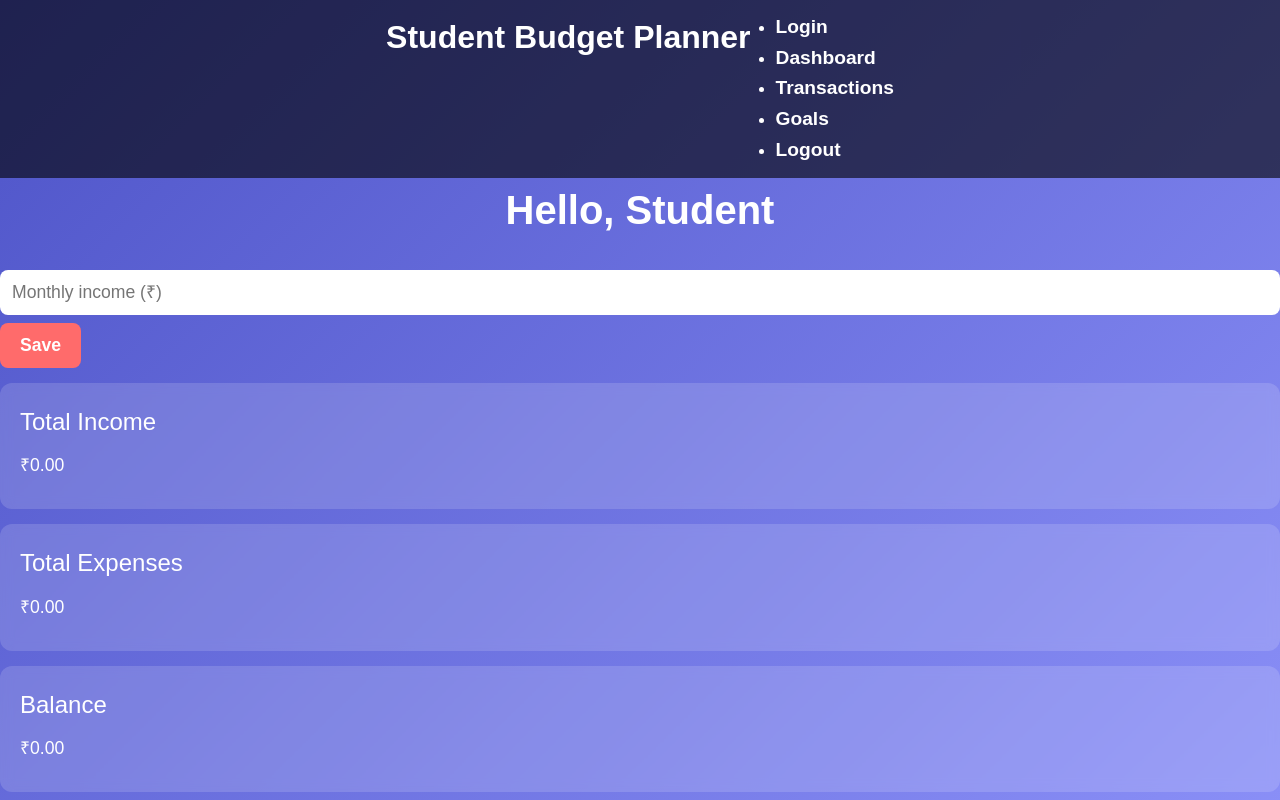
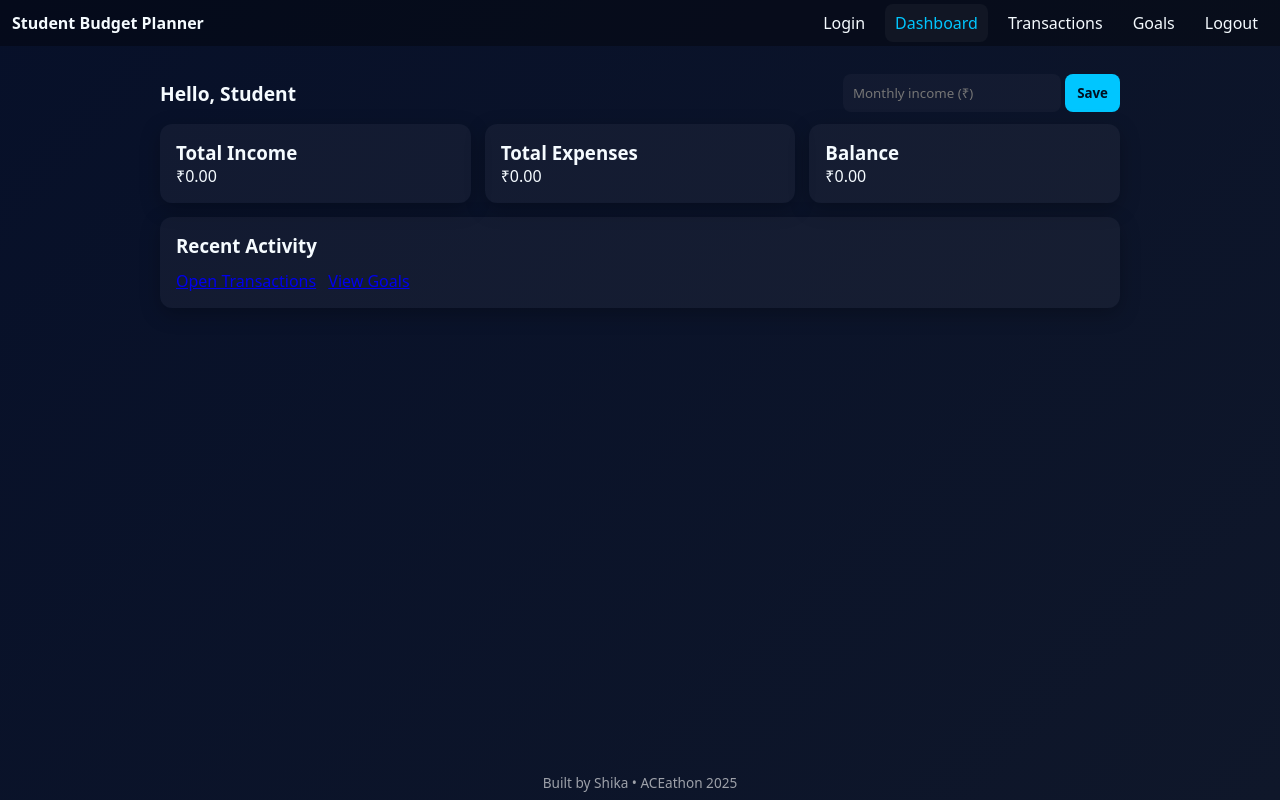
Before and after one commit to ACEathon-2025/Team-31, a plain HTML site: page dashboard.html in a window 1280 px wide. Shown: the top 800 px of the page. Drawn offline with Linux system fonts and the light colour scheme; a script that the page names is missing.

Commit message:
Update style.css

```diff
--- a/style.css
+++ b/style.css
@@ -1,137 +1,98 @@
-/* === Global Reset === */
-* {
-  margin: 0;
-  padding: 0;
-  box-sizing: border-box;
+/* style.css - very simple, pleasant styling for the whole site */
+
+:root{
+  --bg1: #071029;
+  --bg2: #0f172a;
+  --accent: #00c6ff;
+  --card: rgba(255,255,255,0.04);
+  --glass: rgba(255,255,255,0.03);
+  --text: #f5fbff;
+  --muted: #cfeefe;
+  --radius: 12px;
+  --maxw: 960px;
 }
 
-/* === Body === */
-body {
-  font-family: 'Montserrat', sans-serif;
-  font-size: 18px;         /* Larger base font */
-  line-height: 1.6;
-  background: linear-gradient(135deg, #4e54c8, #8f94fb); /* Gradient background */
-  color: #fff;
-  min-height: 100vh;
-  display: flex;
-  flex-direction: column;
+/* reset */
+*{box-sizing:border-box;margin:0;padding:0;font-family: 'Montserrat', system-ui, Arial;}
+
+/* page background */
+body{
+  min-height:100vh;
+  background: linear-gradient(135deg,var(--bg1),var(--bg2));
+  color:var(--text);
+  display:flex;
+  flex-direction:column;
+  align-items:center;
+  padding-bottom:80px;
 }
 
-/* === Headings === */
-h1 {
-  font-size: 2.5rem;   /* ~40px */
-  font-weight: 700;
-  text-align: center;
-  margin-bottom: 20px;
+/* nav */
+nav{
+  width:100%;
+  background: rgba(0,0,0,0.35);
+  padding:12px;
+  display:flex;
+  justify-content:space-between;
+  align-items:center;
+  gap:12px;
+  position:sticky;
+  top:0;
+  z-index:10;
+}
+nav h2{font-size:1rem;}
+nav ul{list-style:none;display:flex;gap:10px;}
+nav a{color:var(--text);text-decoration:none;padding:8px 10px;border-radius:8px;}
+nav a.active, nav a:hover{background:var(--card);color:var(--accent);}
+
+/* main container */
+.container{
+  width:92%;
+  max-width:var(--maxw);
+  margin-top:28px;
 }
 
-h2 {
-  font-size: 2rem;     /* ~32px */
-  font-weight: 600;
-  margin-bottom: 15px;
+/* card */
+.card{
+  background:var(--card);
+  padding:16px;
+  border-radius:var(--radius);
+  box-shadow: 0 6px 20px rgba(0,0,0,0.25);
 }
 
-h3 {
-  font-size: 1.5rem;   /* ~24px */
-  font-weight: 500;
-  margin-bottom: 10px;
+/* grid */
+.grid{
+  display:grid;
+  grid-template-columns:repeat(auto-fit,minmax(220px,1fr));
+  gap:14px;
 }
 
-/* === Paragraphs and Labels === */
-p, label {
-  font-size: 1.1rem;
-  margin-bottom: 10px;
+/* text helpers */
+.small{font-size:0.9rem;color:var(--muted);}
+
+/* inputs & buttons */
+input[type="text"], input[type="number"], select{
+  padding:10px;border-radius:8px;border:none;background:var(--glass);color:var(--text);
+  min-width:140px;
 }
+button{
+  background:var(--accent);border:none;padding:10px 12px;border-radius:8px;color:#012;
+  cursor:pointer;font-weight:700;
+}
+button.secondary{background:transparent;border:1px solid rgba(255,255,255,0.06);color:var(--text);}
 
-/* === Forms === */
-input, select, textarea {
-  font-size: 1.1rem;
-  padding: 12px;
-  border-radius: 8px;
-  border: none;
-  margin: 8px 0;
-  width: 100%;
+/* list */
+.list{margin-top:12px;}
+.list li{display:flex;justify-content:space-between;padding:10px;border-radius:8px;background:rgba(255,255,255,0.02);margin-bottom:8px;align-items:center;}
+
+/* page headings */
+.page-head{display:flex;justify-content:space-between;align-items:center;margin-bottom:12px;}
+.page-head h1{font-size:1.2rem;}
+
+/* login-specific */
+.login-box{max-width:420px;margin:60px auto;padding:22px;border-radius:14px;text-align:center;}
+
+/* footer */
+footer{position:fixed;bottom:8px;left:0;width:100%;text-align:center;color:rgba(255,255,255,0.6);font-size:0.85rem;}
+@media (max-width:520px){
+  .page-head{flex-direction:column;gap:10px;align-items:flex-start;}
 }
-
-button {
-  font-size: 1.1rem;
-  font-weight: bold;
-  padding: 12px 20px;
-  background: #ff6b6b;
-  color: #fff;
-  border: none;
-  border-radius: 8px;
-  cursor: pointer;
-  transition: transform 0.2s, background 0.3s;
-}
-
-button:hover {
-  background: #ff4757;
-  transform: scale(1.05);
-}
-
-/* === Navigation Bar === */
-nav {
-  background: rgba(0, 0, 0, 0.6);
-  padding: 12px 20px;
-  display: flex;
-  justify-content: center;
-  gap: 25px;
-  position: sticky;
-  top: 0;
-}
-
-nav a {
-  font-size: 1.2rem;
-  font-weight: 600;
-  color: #fff;
-  text-decoration: none;
-  transition: color 0.3s, transform 0.2s;
-}
-
-nav a:hover {
-  color: #ffeb3b;
-  transform: scale(1.1);
-}
-
-/* === Cards (Dashboard, Goals, Savings) === */
-.card {
-  background: rgba(255, 255, 255, 0.15);
-  border-radius: 12px;
-  padding: 20px;
-  margin: 15px 0;
-  backdrop-filter: blur(6px);
-  transition: transform 0.2s;
-}
-
-.card:hover {
-  transform: translateY(-5px);
-}
-
-/* === Achievements / Leaderboard === */
-.achievement, .leaderboard-entry {
-  padding: 15px;
-  border-radius: 10px;
-  background: rgba(0,0,0,0.4);
-  margin-bottom: 12px;
-  font-size: 1.1rem;
-}
-
-/* === Footer === */
-footer {
-  text-align: center;
-  padding: 15px;
-  margin-top: auto;
-  font-size: 0.9rem;
-  background: rgba(0,0,0,0.5);
-}
-
-/* === Animations === */
-.fade-in {
-  animation: fadeIn 1s ease-in forwards;
-}
-
-@keyframes fadeIn {
-  from { opacity: 0; transform: translateY(20px); }
-  to { opacity: 1; transform: translateY(0); }
-}
```
